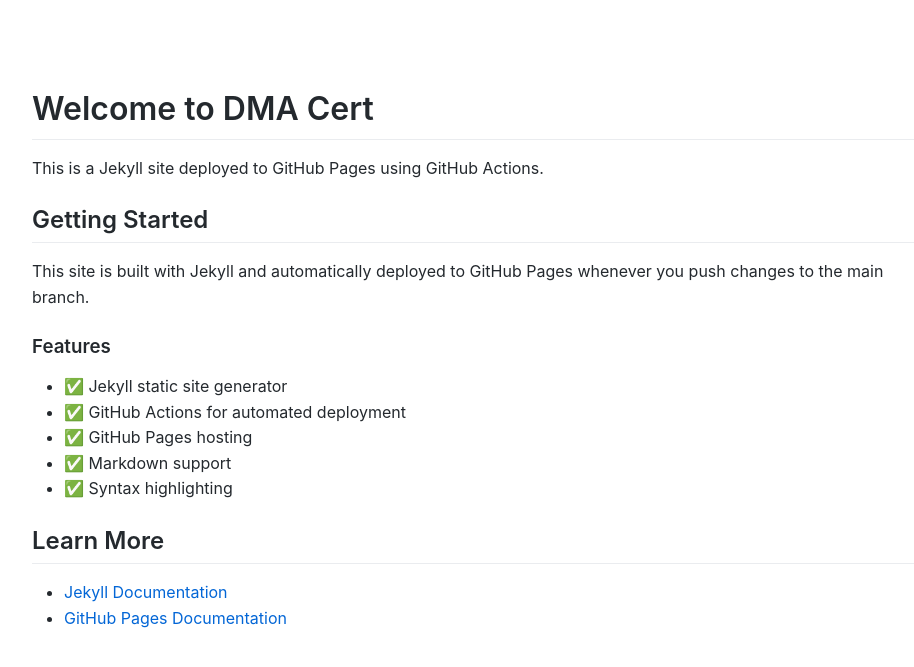
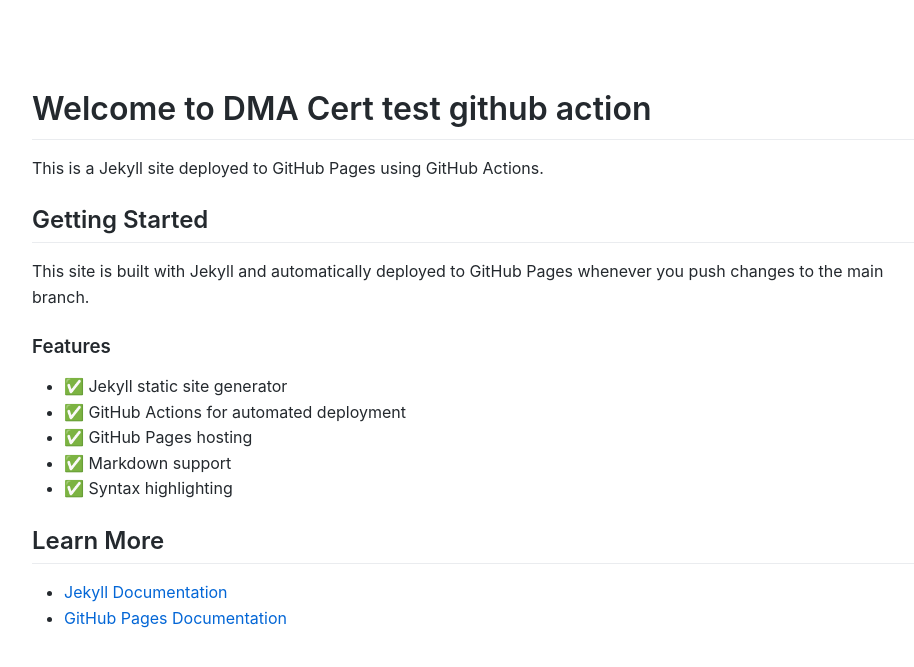
Before and after one commit to Data-Maestro-Academy/dma-cert, a Jekyll site: the page built from index.md, in a window 1280 px wide. Shown: the top 667 px of the page, without its empty margins (163-1077 px from the left). Built offline with Jekyll 4.4.1, drawn with Linux system fonts in a browser that asks for light colours.

Commit message:
Update homepage title to reflect GitHub Actions testing

```diff
--- a/index.md
+++ b/index.md
@@ -3,7 +3,7 @@ layout: default
 title: Home
 ---
 
-# Welcome to DMA Cert
+# Welcome to DMA Cert test github action
 
 This is a Jekyll site deployed to GitHub Pages using GitHub Actions.
 
```
